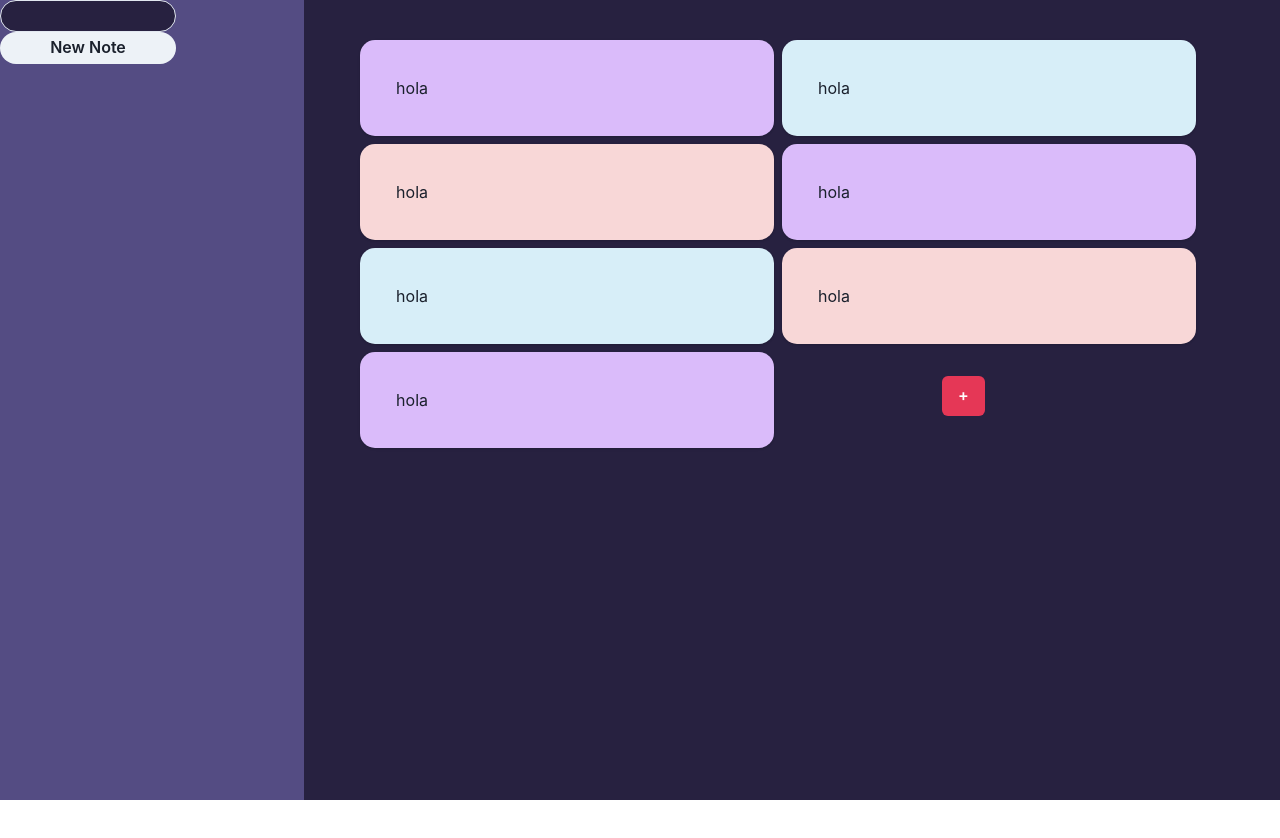
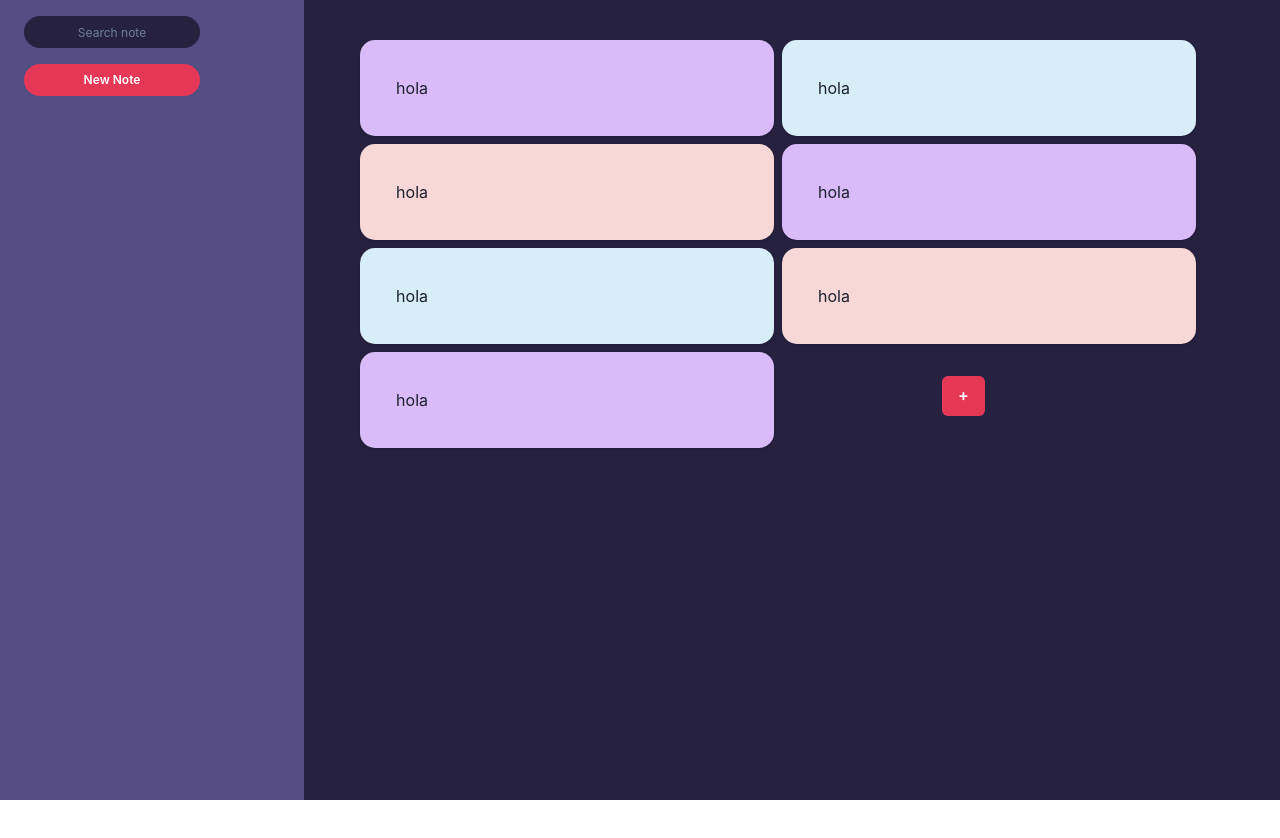
Before and after one commit to akareagwom/note-pal, a React (Vite) app: page /Layout in a window 1280 px wide. Built offline with nearby package versions, Linux system fonts and the light colour scheme.

Commit message:
side bar search

```diff
--- a/src/components/NavBar.tsx
+++ b/src/components/NavBar.tsx
@@ -5,7 +5,8 @@ import { Box, Drawer, DrawerBody, List, ListItem ,DrawerFooter,
     DrawerCloseButton,
     Button,
     useDisclosure,
-    Input
+    Input,
+    Stack
   } from "@chakra-ui/react";
 
 
@@ -14,9 +15,13 @@ import { Box, Drawer, DrawerBody, List, ListItem ,DrawerFooter,
 
 const NavBar =()=>{
     return (
-        <Box h={'100vh'} bg={'#544c83'}>
-            <Input p={0} borderRadius={20} h={8} w={'44'} bg={'#272140'} />
-            <Button p={0}  borderRadius={20} h={8} w={'44'}>New Note</Button>
+        <Box pl={6} h={'100vh'} bg={'#544c83'}>
+            <Input placeholder="Search note" border={0} mt={4} color={'gray'} textAlign={'center'} fontSize={12} p={0} borderRadius={20} h={8} w={'44'} bg={'#272140'} />
+            <Button bg={'#e53756'} color={'white'} p={0} mt={4} borderRadius={20} fontSize={12} h={8} w={'44'}>New Note</Button>
+
+            <Stack>
+
+            </Stack>
         </Box>
     )
 }
```
